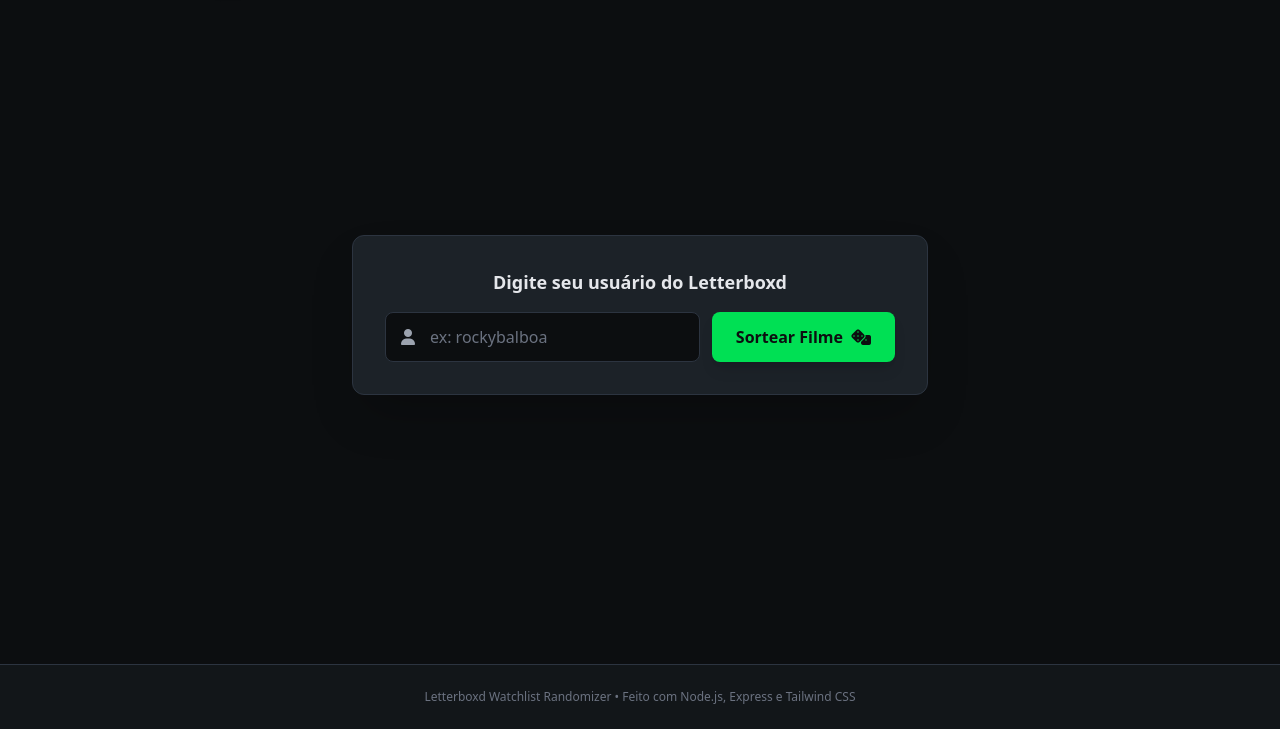
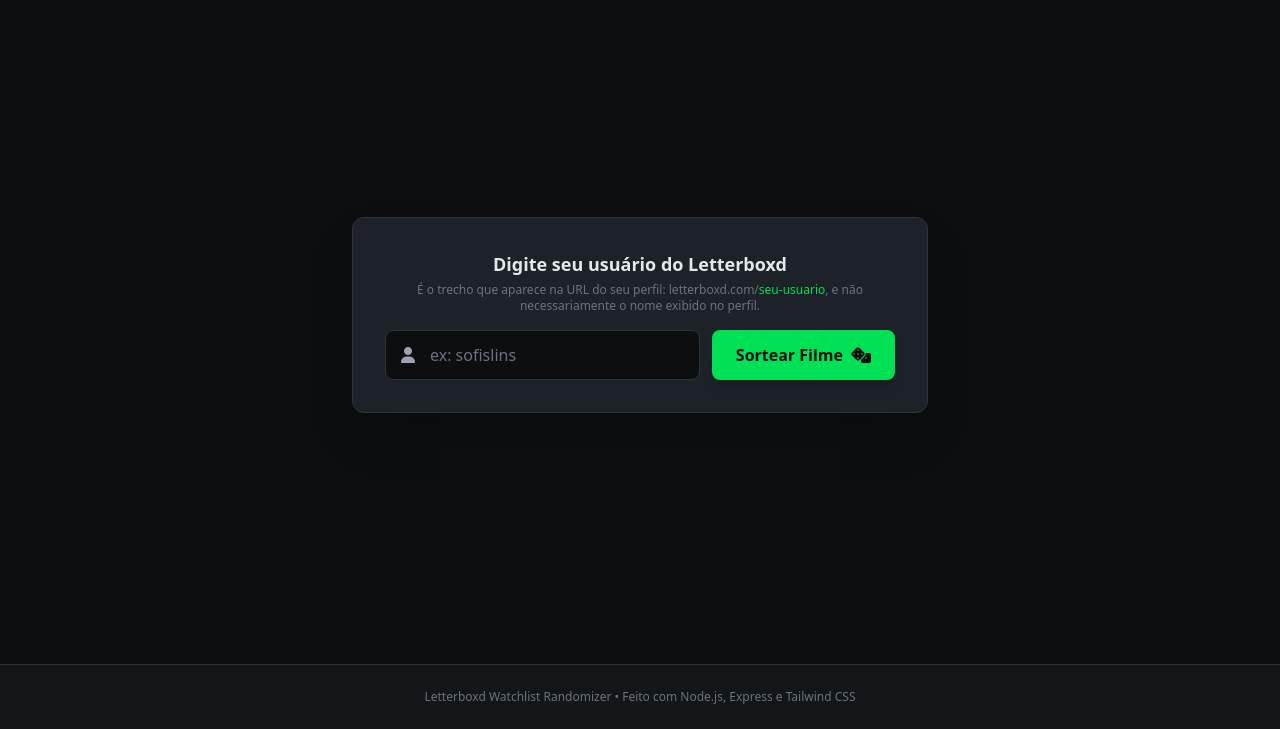
Before and after one commit to JVMergulho/letterboxd-randomizer, a website: page public/index.html in a window 1280 px wide. Shown: the part 71-800 px from the top of the page. Drawn offline with nearby package versions, Linux system fonts and the light colour scheme.

Commit message:
docs: clarify that the Letterboxd 'username' is the URL slug, not the display name

```diff
--- a/public/index.html
+++ b/public/index.html
@@ -51,9 +51,12 @@
 
     <!-- Search Box Card -->
     <div class="bg-letterboxd-card border border-letterboxd-border rounded-xl p-6 sm:p-8 w-full max-w-xl shadow-2xl mb-8">
-      <h2 class="text-lg font-semibold mb-4 text-center text-gray-200">
+      <h2 class="text-lg font-semibold mb-1 text-center text-gray-200">
         Digite seu usuário do Letterboxd
       </h2>
+      <p class="text-xs text-gray-500 text-center mb-4">
+        É o trecho que aparece na URL do seu perfil: letterboxd.com/<span class="text-letterboxd-green">seu-usuario</span>, e não necessariamente o nome exibido no perfil.
+      </p>
       <form id="randomizer-form" class="flex flex-col sm:flex-row gap-3">
         <div class="relative flex-grow">
           <div class="absolute inset-y-0 left-0 pl-4 flex items-center pointer-events-none text-gray-400">
@@ -62,7 +65,7 @@
           <input
             type="text"
             id="username-input"
-            placeholder="ex: rockybalboa"
+            placeholder="ex: sofislins"
             required
             class="w-full pl-11 pr-4 py-3 bg-letterboxd-darker border border-letterboxd-border rounded-lg text-white placeholder-gray-500 focus:outline-none focus:border-letterboxd-green focus:ring-1 focus:ring-letterboxd-green transition-all"
           >
```
Also changed, not shown: README.md.
